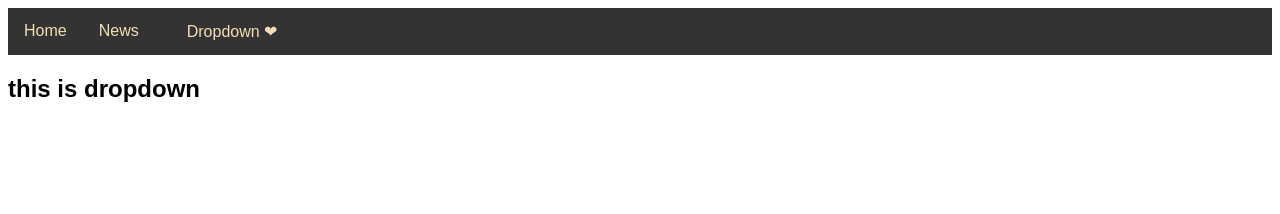
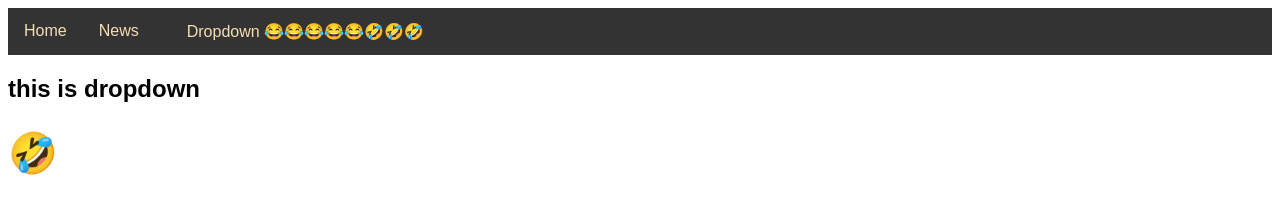
Before and after one commit to iamajayprajapati/test, a plain HTML site: page index.html in a window 1280 px wide. Drawn offline with Linux system fonts and the light colour scheme.

Commit message:
Icon changedD

```diff
--- a/index.html
+++ b/index.html
@@ -9,7 +9,7 @@
             <a href="#home">Home</a>
             <a href="#news">News</a>
             <div class="dropdown">
-                <button class="dropbtn">Dropdown ❤
+                <button class="dropbtn">Dropdown 😂😂😂😂😂🤣🤣🤣
                 </button>
                 <div class="dropdown-content">
                     <a href="###">link1</a>
@@ -19,6 +19,7 @@
             </div>
         </div>
         <h2>this is dropdown</h2>
+        <h1 style="font-size: 40px;">🤣</h1>
 
     </body>
 </html>
```
